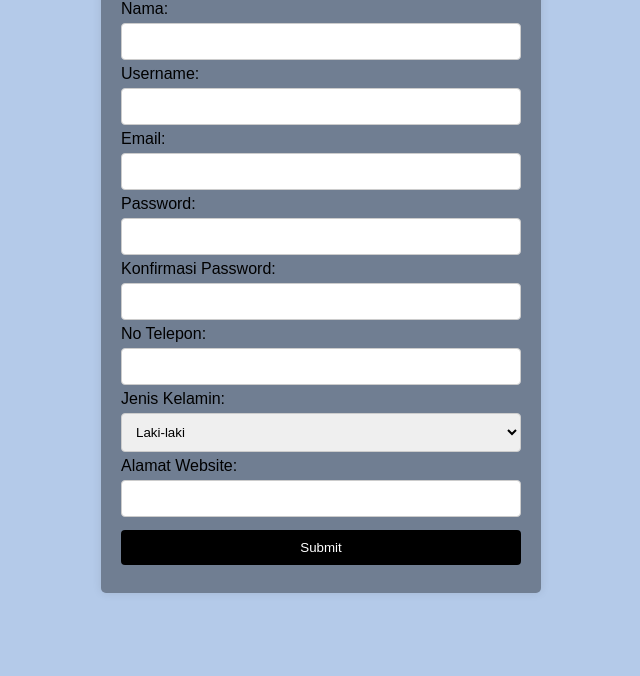
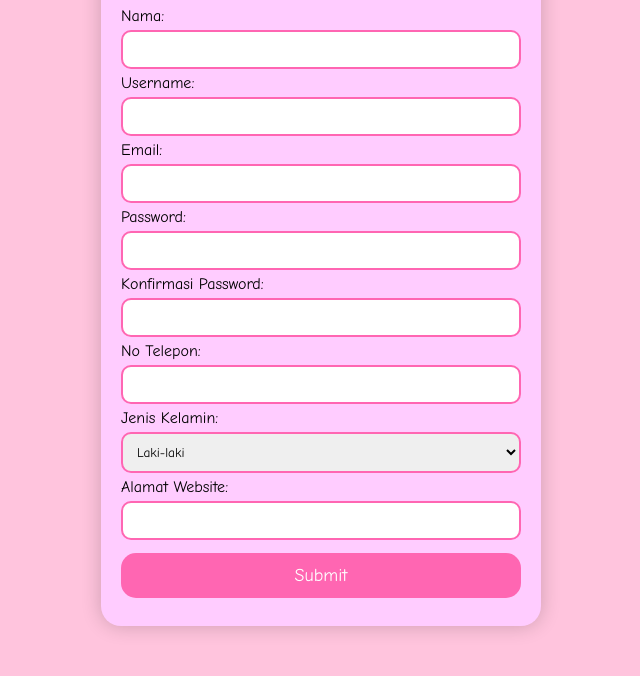
Before and after one commit to talithatheo/Pemrograman-Web-Tugas, a plain HTML site: page Modul6/Tugas Rumah/FormRegis.html in a window 1280 px wide. Shown: the part 138-814 px from the top of the page, without its empty margins (319-959 px from the left). Drawn offline with Linux system fonts and the light colour scheme.

Commit message:
Update FormRegis.html

```diff
--- a/Modul6/Tugas Rumah/FormRegis.html
+++ b/Modul6/Tugas Rumah/FormRegis.html
@@ -5,22 +5,26 @@
 <meta name="viewport" content="width=device-width, initial-scale=1.0">
 <title>Form Registrasi</title>
 <style>
+
 body {
-    background-color: #b4cae9;
-    font-family: Arial, sans-serif;
+    background-color: #ffc4dd; /* Warna latar belakang */
+    font-family: 'Comic Sans MS', cursive, sans-serif; /* Font yang lebih lucu */
 }
 
 .container {
     max-width: 400px;
-    background-color: #707e92;
+    background-color: #ffccff; /* Warna latar belakang kontainer */
     padding: 20px;
     margin: 50px auto;
-    border-radius: 5px;
-    box-shadow: 0 0 10px rgba(0, 0, 0, 0.1);
+    border-radius: 20px; /* Sudut bulat */
+    box-shadow: 0 0 20px rgba(0, 0, 0, 0.2); /* Bayangan halus */
 }
 
 h2 {
     text-align: center;
+    color: #ff0066; /* Warna judul */
+    font-size: 28px; /* Ukuran font yang lebih besar */
+    margin-bottom: 20px; /* Ruang bawah yang lebih besar */
 }
 
 input[type="text"],
@@ -30,29 +34,35 @@
     width: 100%;
     padding: 10px;
     margin: 5px 0;
-    border: 1px solid #ccc;
-    border-radius: 4px;
+    border: 2px solid #ff66b2; /* Warna border input */
+    border-radius: 10px; /* Sudut bulat */
     box-sizing: border-box;
+    font-family: 'Comic Sans MS', cursive, sans-serif; /* Font yang lebih lucu */
 }
 
 button[type="submit"] {
     width: 100%;
-    background-color: #000000;
+    background-color: #ff66b2; /* Warna tombol */
     color: white;
-    padding: 10px 20px;
+    padding: 12px 20px;
     margin: 8px 0;
     border: none;
-    border-radius: 4px;
+    border-radius: 15px; /* Sudut bulat */
     cursor: pointer;
+    font-family: 'Comic Sans MS', cursive, sans-serif; /* Font yang lebih lucu */
+    font-size: 18px; /* Ukuran font yang lebih besar */
+    transition: background-color 0.3s; /* Efek transisi saat hover */
 }
 
 button[type="submit"]:hover {
-    background-color: #45a049;
+    background-color: #ff4d94; /* Warna tombol saat hover */
 }
 
 .error {
-    color: red;
+    color: #ff0000; /* Warna teks error */
+    font-size: 14px; /* Ukuran font yang lebih kecil */
 }
+
 </style>
 </head>
 <body>
```
Lines whose indentation alone changed are shown as unchanged.
